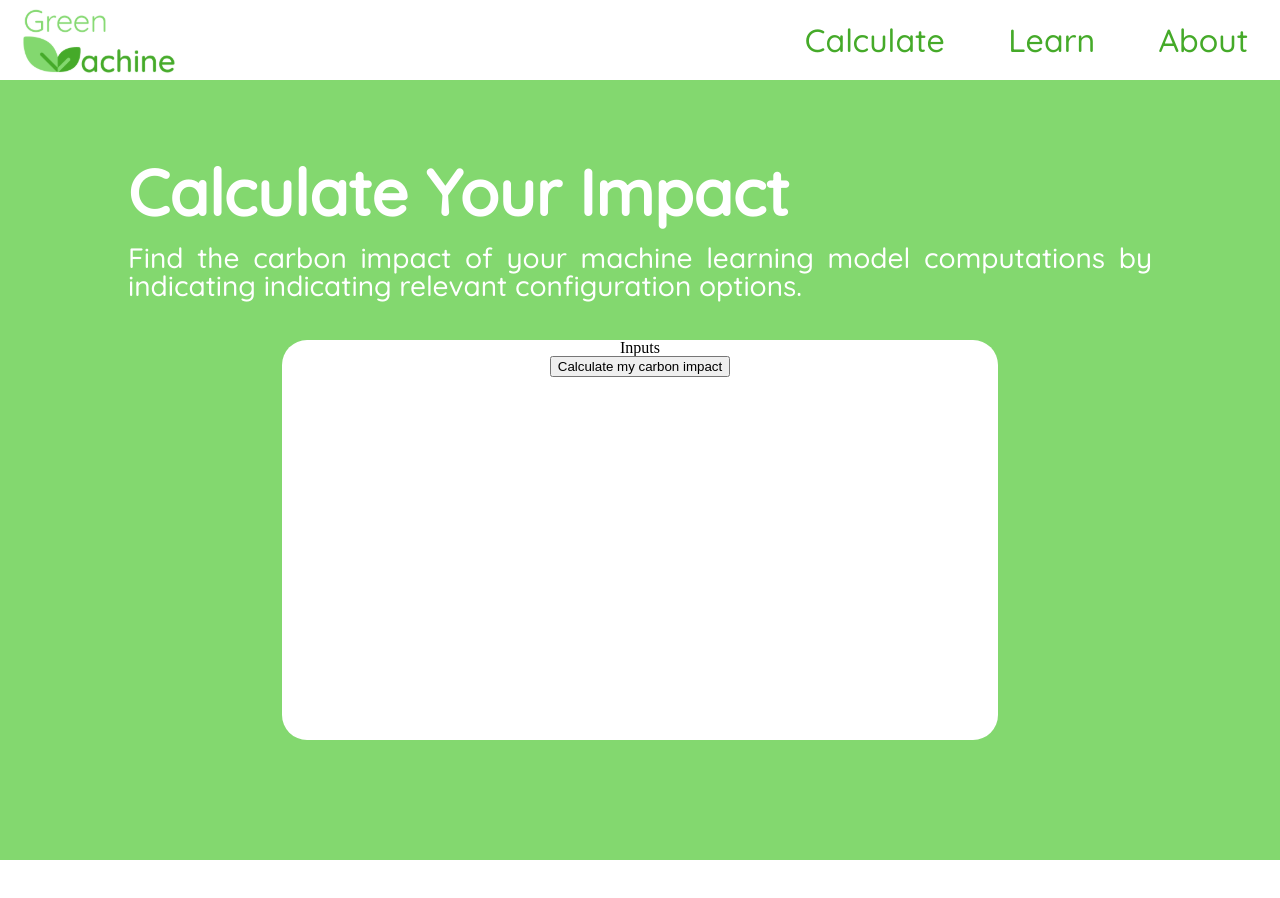
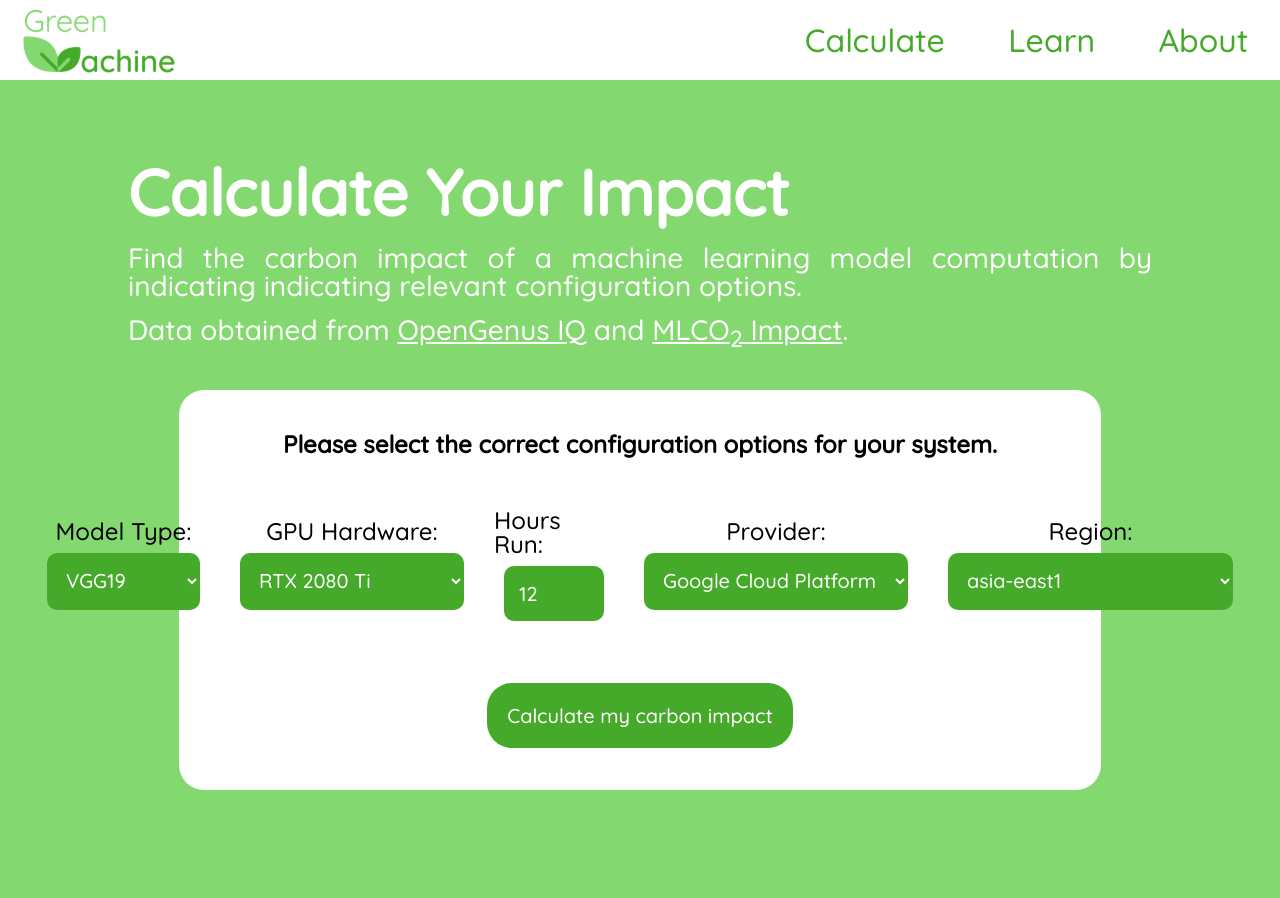
Before and after one commit to uyxela/hackmit2020, a React (Create React App) app: page /calculate in a window 1280 px wide. Shown: the top 898 px of the page. Before the commit the page ends 860 px from the top, so only its background shows below. Built offline with nearby package versions, Linux system fonts and the light colour scheme.

Commit message:
Calculate interface

```diff
--- a/src/components/calculate/calculateComponent.js
+++ b/src/components/calculate/calculateComponent.js
@@ -7,7 +7,7 @@ import Visualization from './visualization';
 const CalculateComponentContainer = styled.div`
     background-color: white;
     border-radius: 25px;
-    width: 70%;
+    width: 90%;
     height: 70%;
     min-width: 300px;
     min-height: 400px;
@@ -16,24 +16,15 @@ const CalculateComponentContainer = styled.div`
     display: flex;
     flex-direction: column;
     align-items: center;
+    justify-content: space-evenly;
 `;
 
 function CalculateComponent(props) {
-    const [currentComponent, setCurrentComponent] = useState(Inputs);
-
-    useEffect(() => {
-        if (props.step === 1) {
-            setCurrentComponent(<Inputs setStep={props.setStep} />);
-        } else if (props.step === 2) {
-            setCurrentComponent(<Results setStep={props.setStep} />);
-        } else if (props.step === 3) {
-            setCurrentComponent(<Visualization setStep={props.setStep} />);
-        }
-    }, [props])
-
     return (
         <CalculateComponentContainer>
-            {currentComponent}
+            {props.step === 1 ? <Inputs setStep={props.setStep} /> : null}
+            {props.step === 2 ? <Results setStep={props.setStep} /> : null}
+            {props.step === 3 ? <Visualization setStep={props.setStep} /> : null}
         </CalculateComponentContainer>
     )
 }
--- a/src/components/calculate/index.js
+++ b/src/components/calculate/index.js
@@ -33,6 +33,15 @@ const CalculateDescription = styled.p`
     text-justify: auto;
 `;
 
+const CalculateA = styled.a`
+    color: white;
+`;
+
+const Sub = styled.sub`
+  vertical-align: sub;
+  font-size: smaller;
+`;
+
 function Calculate() {
     const [step, setStep] = useState(1);
 
@@ -40,7 +49,9 @@ function Calculate() {
         <CalculateContainer>
             <ComponentContainer>
                 <CalculateTitle>Calculate Your Impact</CalculateTitle>
-                <CalculateDescription>Find the carbon impact of your machine learning model computations by indicating indicating relevant configuration options.</CalculateDescription>
+                <CalculateDescription>Find the carbon impact of a machine learning model computation by indicating indicating relevant configuration options.</CalculateDescription>
+                <br />
+                <CalculateDescription>Data obtained from <CalculateA href="https://iq.opengenus.org/floating-point-operations-per-second-flops-of-machine-learning-models/">OpenGenus IQ</CalculateA> and <CalculateA href="https://github.com/mlco2/impact/tree/master/data">MLCO<Sub>2</Sub> Impact</CalculateA>.</CalculateDescription>
                 <CalculateComponent step={step} setStep={setStep} />
             </ComponentContainer>
         </CalculateContainer>
--- a/src/components/calculate/inputs.js
+++ b/src/components/calculate/inputs.js
@@ -1,11 +1,136 @@
-import React from 'react';
-// import styled from 'styled-components';
+import React, { useState } from 'react';
+import styled from 'styled-components';
+import models from '../../data/models.json';
+import gpus from '../../data/gpus.json';
+import sources from '../../data/sources.json';
+
+const InputsTitle = styled.h2`
+    font-weight: bold;
+    font-size: 1.5rem;
+`;
+
+const InputsForm = styled.form`
+    display: flex;
+    flex-direction: row;
+    align-items: center;
+`;
+
+const InputsButton = styled.button`
+    border: none;
+    padding: 20px;
+    border-radius: 25px;
+    background-color: #45AA29;
+    color: white;
+    font-family: Quicksand, sans-serif;
+    font-weight: medium;
+    font-size: 1.25rem;
+`;
+
+const InputsLabel = styled.label`
+    font-family: Quicksand, sans-serif;
+    display: flex;
+    flex-direction: column;
+    align-items: center;
+    font-size: 1.5rem;
+    margin: 10px;
+`;
+
+const InputsSelect = styled.select`
+    background-color: #45AA29;
+    color: white;
+    border-radius: 10px;
+    padding: 15px;
+    margin: 10px;
+    border: none;
+    font-family: Quicksand, sans-serif;
+    font-size: 1.25rem;
+`;
+
+
+const InputsInput = styled.input`
+    background-color: #45AA29;
+    color: white;
+    border-radius: 10px;
+    padding: 15px;
+    margin: 10px;
+    border: none;
+    font-family: Quicksand, sans-serif;
+    font-size: 1.25rem;
+    width: 70px;
+`;
 
 function Inputs(props) {
+
+    const [config, setConfig] = useState({
+        model: "VGG19",
+        gpu: "RTX 2080 Ti",
+        hours: 12,
+        provider: "Google Cloud Platform",
+        efficiency: 0.43,
+        region: "asia-east1"
+    });
+
     return (
         <>
-            Inputs
-            <button onClick={() => {props.setStep(2)}}>Calculate my carbon impact</button>
+            <InputsTitle>Please select the correct configuration options for your system.</InputsTitle>
+            <InputsForm>
+                <InputsLabel>
+                    Model Type:
+                    <InputsSelect value={config.model} onChange={e => setConfig({
+                    ...config,
+                    model: e.target.value
+                })}>
+                        {models.map(model => <option value={model.name}>{model.name}</option>)}
+                    </InputsSelect>
+                </InputsLabel>
+                <InputsLabel>
+                    GPU Hardware:
+                    <InputsSelect value={config.gpu} onChange={e => setConfig({
+                    ...config,
+                    gpu: e.target.value
+                })}>
+                        {gpus.map(gpu => <option value={gpu.name}>{gpu.name}</option>)}
+                    </InputsSelect>
+                </InputsLabel>
+                <InputsLabel>
+                    Hours Run:
+                    <InputsInput type="number" value={config.hours} onChange={e => setConfig({
+                    ...config,
+                    hours: e.target.value
+                })} />
+                </InputsLabel>
+                <InputsLabel>
+                    Provider:
+                    <InputsSelect value={config.provider} onChange={e => setConfig({
+                    ...config,
+                    provider: e.target.value
+                })}>
+                        <option value="Google Cloud Platform">Google Cloud Platform</option>
+                        <option value="Amazon Web Services">Amazon Web Services</option>
+                        <option value="Azure">Azure</option>
+                        <option value="Private Infrastructure">Private Infrastructure</option>
+                    </InputsSelect>
+                </InputsLabel>
+                {config.provider !== "Private Infrastructure" ? (<InputsLabel>
+                    Region:
+                    <InputsSelect value={config.region} onChange={e => setConfig({
+                        ...config,
+                        region: e.target.value
+                    })}>
+                        {sources.map(source => source.providerName === config.provider ? <option value={source.region}>{source.region}</option> : null)}
+                    </InputsSelect>
+                </InputsLabel>) : (<InputsLabel>
+                    Carbon Efficiency (kg/kWh):
+                    <InputsInput type="number" value={config.efficiency} step=".01" onChange={e => setConfig({
+                        ...config,
+                        efficiency: e.target.value
+                    })} />
+                </InputsLabel>)}
+            </InputsForm>
+            <InputsButton onClick={() => {
+                props.setStep(2);
+                window.localStorage.setItem('calculateData', JSON.stringify(config));
+            }}>Calculate my carbon impact</InputsButton>
         </>
     )
 }
--- a/src/components/calculate/visualization.js
+++ b/src/components/calculate/visualization.js
@@ -5,7 +5,7 @@ function Visualization(props) {
     return (
         <>
             Visualization
-            <button onClick={() => {props.setStep(1)}}>Start over</button>
+            <button onClick={() => {props.setStep(1); window.localStorage.removeItem('calculateData')}}>Start over</button>
         </>
     )
 }
--- a/src/components/logic.js
+++ b/src/components/logic.js
@@ -1,9 +1,8 @@
-// THIS IS A MODULE; USE `import { training, inference } from 'logic';`
 import gpus from "../data/gpus.json";
 import sources from "../data/sources.json";
 import models from "../data/models.json";
 
-function training(gpuhardware, hours, provider, region, modelname) {
+export function training(gpuhardware, hours, provider, region, modelname) {
   let carbon = 3600 * hours * hours; // in units of kg of CO2
   models.forEach((model) => {
     if (model.name === modelname) {
@@ -26,5 +25,3 @@ function training(gpuhardware, hours, provider, region, modelname) {
 
   return carbon;
 }
-
-export default training;
```
